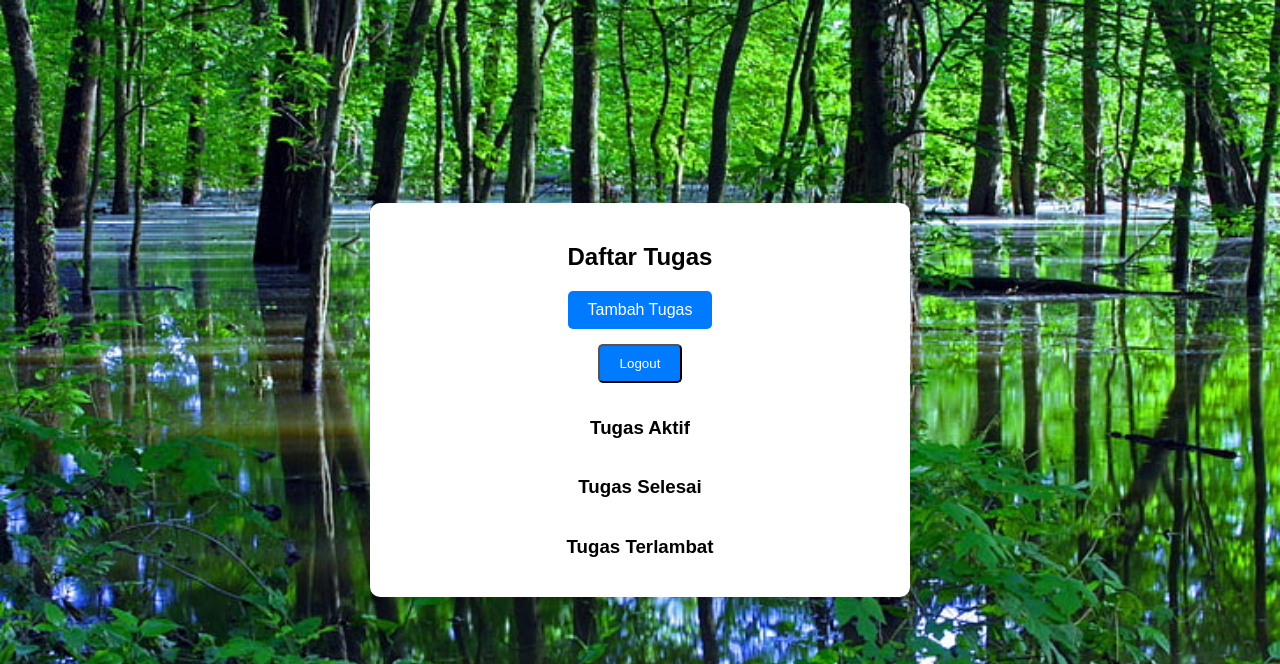
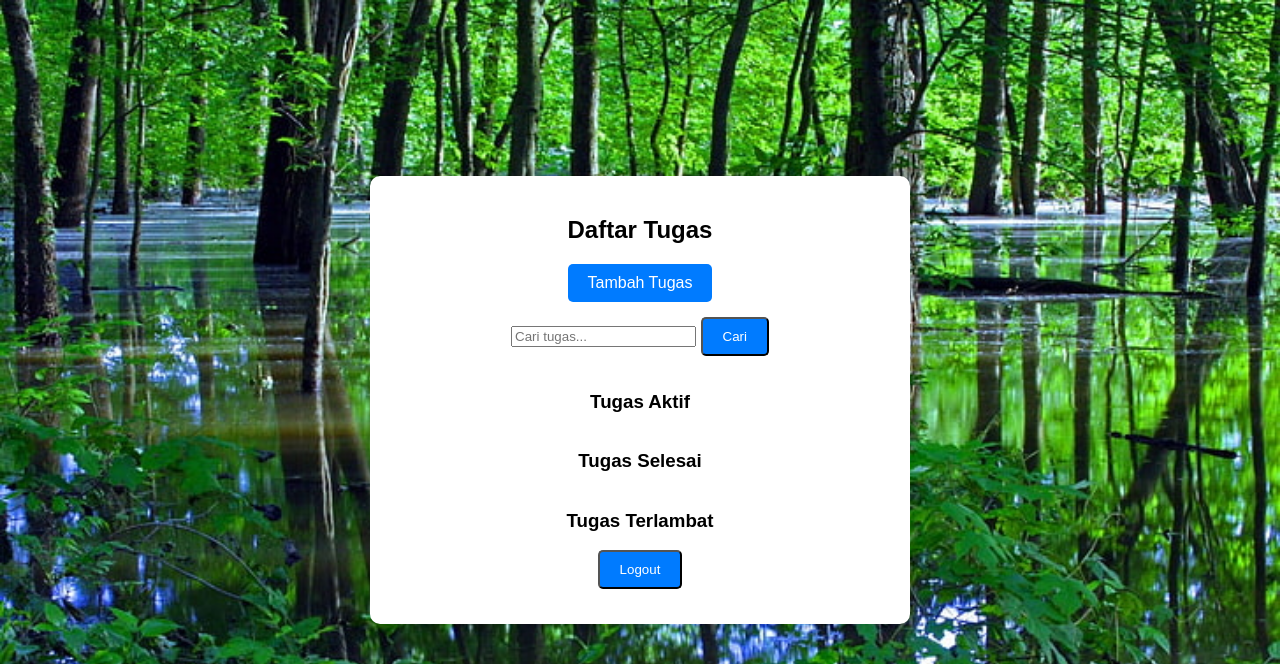
Before and after one commit to giovanydp/todolist, a PHP site: page /halaman.php in a window 1280 px wide. Shown: the top 664 px of the page. Run offline with PHP 8.4, Linux system fonts and the light colour scheme; a user stored in the database is signed in; data that the repository does not hold is empty.

Commit message:
fitur cari

```diff
--- a/halaman.php
+++ b/halaman.php
@@ -11,42 +11,33 @@ if (!isset($_SESSION['user_id'])) {
 $user_id = $_SESSION['user_id'];
 $today = date("Y-m-d H:i:s");
 
+// Hitung tugas terlambat
 $sql_jumlah_terlambat = "SELECT COUNT(*) AS jumlah FROM tugas WHERE user_id = $user_id AND status = 2";
 $result_jumlah_terlambat = mysqli_query($db, $sql_jumlah_terlambat);
 $row_jumlah_terlambat = mysqli_fetch_assoc($result_jumlah_terlambat);
 $jumlah_terlambat = $row_jumlah_terlambat['jumlah'];
 
+// Cek tugas kadaluarsa dalam 1 jam
 $one_hour_later = date("Y-m-d H:i:s", strtotime('+1 hour'));
 $now = date("Y-m-d H:i:s");
 $sql_kadaluarsa = "SELECT nama_tugas FROM tugas WHERE user_id = $user_id AND status = 0 AND tenggat BETWEEN '$now' AND '$one_hour_later'";
-
 $result_kadaluarsa = mysqli_query($db, $sql_kadaluarsa);
 $tugas_kadaluarsa = [];
-
 while ($row = mysqli_fetch_assoc($result_kadaluarsa)) {
     $tugas_kadaluarsa[] = $row['nama_tugas'];
 }
 
-$now = date("Y-m-d H:i:s");
+// Update status jadi terlambat jika tenggat sudah lewat
 $sql_update_terlambat = "UPDATE tugas SET status = 2 WHERE status = 0 AND tenggat < '$now'";
 mysqli_query($db, $sql_update_terlambat);
 
-$sql_tugas = "SELECT * FROM tugas WHERE user_id = $user_id AND status = 0 ORDER BY tenggat ASC";
-$result_tugas = mysqli_query($db, $sql_tugas);
-
-$sql_terlambat = "SELECT * FROM tugas WHERE user_id = $user_id AND status = 2 ORDER BY tenggat ASC";
-$result_terlambat = mysqli_query($db, $sql_terlambat);
-
-$sql_selesai = "SELECT * FROM tugas WHERE user_id = $user_id AND status = 1 ORDER BY tenggat ASC";
-$result_selesai = mysqli_query($db, $sql_selesai);
-
-
+// Tugas diselesaikan
 if ($_SERVER["REQUEST_METHOD"] == "POST" && isset($_POST['tugas_id'])) {
     $tugas_id = $_POST['tugas_id'];
-    $status = 1;
-    mysqli_query($db, "UPDATE tugas SET status = $status WHERE id = $tugas_id AND user_id = $user_id");
+    mysqli_query($db, "UPDATE tugas SET status = 1 WHERE id = $tugas_id AND user_id = $user_id");
 }
 
+// Subtugas diperbarui
 if (isset($_GET['subtugas_id'])) {
     $subtugas_id = $_GET['subtugas_id'];
     $status = $_GET['status'] == '1' ? 'selesai' : 'belum';
@@ -54,13 +45,31 @@ if (isset($_GET['subtugas_id'])) {
         AND tugas_id IN (SELECT id FROM tugas WHERE user_id = $user_id)");
 }
 
-$sql_tugas = "SELECT * FROM tugas WHERE user_id = $user_id AND status = 0 ORDER BY tenggat ASC";
+// Ambil keyword pencarian
+$cari = isset($_GET['cari']) ? mysqli_real_escape_string($db, $_GET['cari']) : '';
+
+// Query tugas aktif
+if ($cari) {
+    $sql_tugas = "SELECT * FROM tugas WHERE user_id = $user_id AND status = 0 AND nama_tugas = '$cari' ORDER BY tenggat ASC";
+} else {
+    $sql_tugas = "SELECT * FROM tugas WHERE user_id = $user_id AND status = 0 ORDER BY tenggat ASC";
+}
 $result_tugas = mysqli_query($db, $sql_tugas);
 
-$sql_terlambat = "SELECT * FROM tugas WHERE user_id = $user_id AND status = 2 ORDER BY tenggat ASC";
+// Query tugas terlambat
+if ($cari) {
+    $sql_terlambat = "SELECT * FROM tugas WHERE user_id = $user_id AND status = 2 AND nama_tugas = '$cari' ORDER BY tenggat ASC";
+} else {
+    $sql_terlambat = "SELECT * FROM tugas WHERE user_id = $user_id AND status = 2 ORDER BY tenggat ASC";
+}
 $result_terlambat = mysqli_query($db, $sql_terlambat);
 
-$sql_selesai = "SELECT * FROM tugas WHERE user_id = $user_id AND status = 1 ORDER BY tenggat ASC";
+// Query tugas selesai
+if ($cari) {
+    $sql_selesai = "SELECT * FROM tugas WHERE user_id = $user_id AND status = 1 AND nama_tugas = '$cari' ORDER BY tenggat ASC";
+} else {
+    $sql_selesai = "SELECT * FROM tugas WHERE user_id = $user_id AND status = 1 ORDER BY tenggat ASC";
+}
 $result_selesai = mysqli_query($db, $sql_selesai);
 ?>
 
@@ -99,23 +108,33 @@ $result_selesai = mysqli_query($db, $sql_selesai);
             }
             if (tugasKadaluarsa.length > 0) {
                 tugasKadaluarsa.forEach(function (tugas) {
-                    alert("⏳ Tugas '" + tugas + "' akan kadaluarsa dalam 1 jam!");
+                    alert("⏳ Tugas '" + tugas + "' akan kadaluarsa kurang dari 1 jam!");
                 });
             }
         });
     </script>
-
-
 </head>
 <body>
 
 <div class="wadah">
-
     <h2>Daftar Tugas</h2>
     <a href="form_tambah.php" class="tombol-tambah">Tambah Tugas</a>
-    <form action="logout.php" method="POST">
-        <button type="submit" class="tombol-tambah">Logout</button>
+
+    <!-- Form Cari -->
+    <form method="GET" style="margin-bottom: 20px;">
+        <input type="text" name="cari" placeholder="Cari tugas..." value="<?= htmlspecialchars($cari) ?>">
+        <button type="submit" class="tombol-tambah">Cari</button>
     </form>
+
+    <?php if ($cari): ?>
+        <p>Menampilkan hasil untuk pencarian: <strong><?= htmlspecialchars($cari) ?></strong></p>
+    <?php endif; ?>
+
+    <?php
+        $jumlah_semua_tugas = mysqli_num_rows($result_tugas) + mysqli_num_rows($result_selesai) + mysqli_num_rows($result_terlambat);
+        if ($cari && $jumlah_semua_tugas === 0): ?>
+        <p><strong>Tugas tidak ditemukan.</strong></p>
+    <?php endif; ?>
 
     <h3>Tugas Aktif</h3>
     <div class="daftar-tugas">
@@ -129,7 +148,7 @@ $result_selesai = mysqli_query($db, $sql_selesai);
                     <span class="tenggat">Tenggat: <?= htmlspecialchars($row['tenggat']); ?></span>
                 </div>
                 <a href="edit_tugas.php?id=<?= $row['id'] ?>" class="tombol-tambah">Edit</a>
-                <a href="hapus_tugas.php?id=<?= $row['id'] ?>" class="tombol-tambah">Hapus</a>
+                <a href="hapus_tugas.php?id=<?= $row['id'] ?>" class="tombol-tambah" onclick="return confirm('Apakah Anda yakin ingin menghapus tugas ini?');">Hapus</a>
                 <ul>
                     <?php
                     $tugas_id = $row['id'];
@@ -157,7 +176,7 @@ $result_selesai = mysqli_query($db, $sql_selesai);
                     <p><?= nl2br(htmlspecialchars($row['deskripsi'])); ?></p>
                     <span class="tenggat">Tenggat: <?= htmlspecialchars($row['tenggat']); ?></span>
                 </div>
-                <a href="hapus_tugas.php?id=<?= $row['id'] ?>" class="tombol-tambah">Hapus</a>
+                <a href="hapus_tugas.php?id=<?= $row['id'] ?>" class="tombol-tambah" onclick="return confirm('Apakah Anda yakin ingin menghapus tugas ini?');">Hapus</a>
                 <ul>
                     <?php
                     $tugas_id = $row['id'];
@@ -180,17 +199,33 @@ $result_selesai = mysqli_query($db, $sql_selesai);
         <?php while ($row = mysqli_fetch_assoc($result_terlambat)): ?>
             <form method="POST" class="tugas terlambat">
                 <input type="hidden" name="tugas_id" value="<?= $row['id']; ?>">
-                <input type="checkbox" checked disabled name="status">
+                <input type="checkbox" disabled name="status">
                 <div class="info-tugas">
                     <h3><?= htmlspecialchars($row['nama_tugas']); ?></h3>
                     <p><?= nl2br(htmlspecialchars($row['deskripsi'])); ?></p>
                     <span class="tenggat">Tenggat: <?= htmlspecialchars($row['tenggat']); ?></span>
-                    <span class="status-terlambat">(Terlambat)</span>
                 </div>
-                <a href="hapus_tugas.php?id=<?= $row['id'] ?>" class="tombol-tambah">Hapus</a>
+                <a href="hapus_tugas.php?id=<?= $row['id'] ?>" class="tombol-tambah" onclick="return confirm('Apakah Anda yakin ingin menghapus tugas ini?');">Hapus</a>
+                <ul>
+                    <?php
+                    $tugas_id = $row['id'];
+                    $sql_subtugas = "SELECT * FROM subtugas WHERE tugas_id = $tugas_id";
+                    $result_subtugas = mysqli_query($db, $sql_subtugas);
+                    while ($subtugas = mysqli_fetch_assoc($result_subtugas)):
+                    ?>
+                        <li>
+                            <input type="checkbox" disabled>
+                            <?= htmlspecialchars($subtugas['nama_subtugas']) ?>
+                        </li>
+                    <?php endwhile; ?>
+                </ul>
             </form>
         <?php endwhile; ?>
     </div>
+
+    <form action="logout.php" method="POST">
+        <button type="submit" class="tombol-tambah">Logout</button>
+    </form>
 </div>
 
 </body>
```
